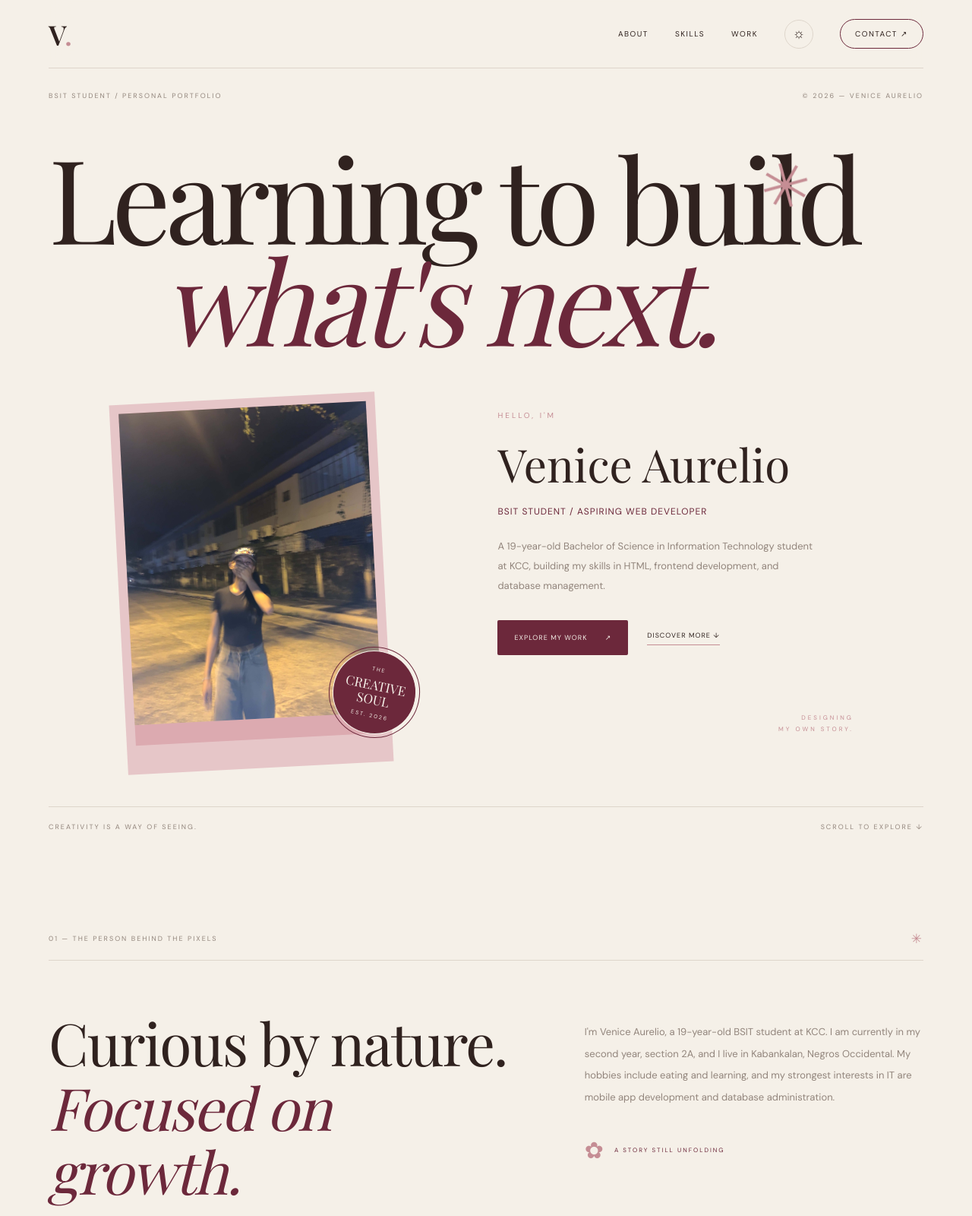
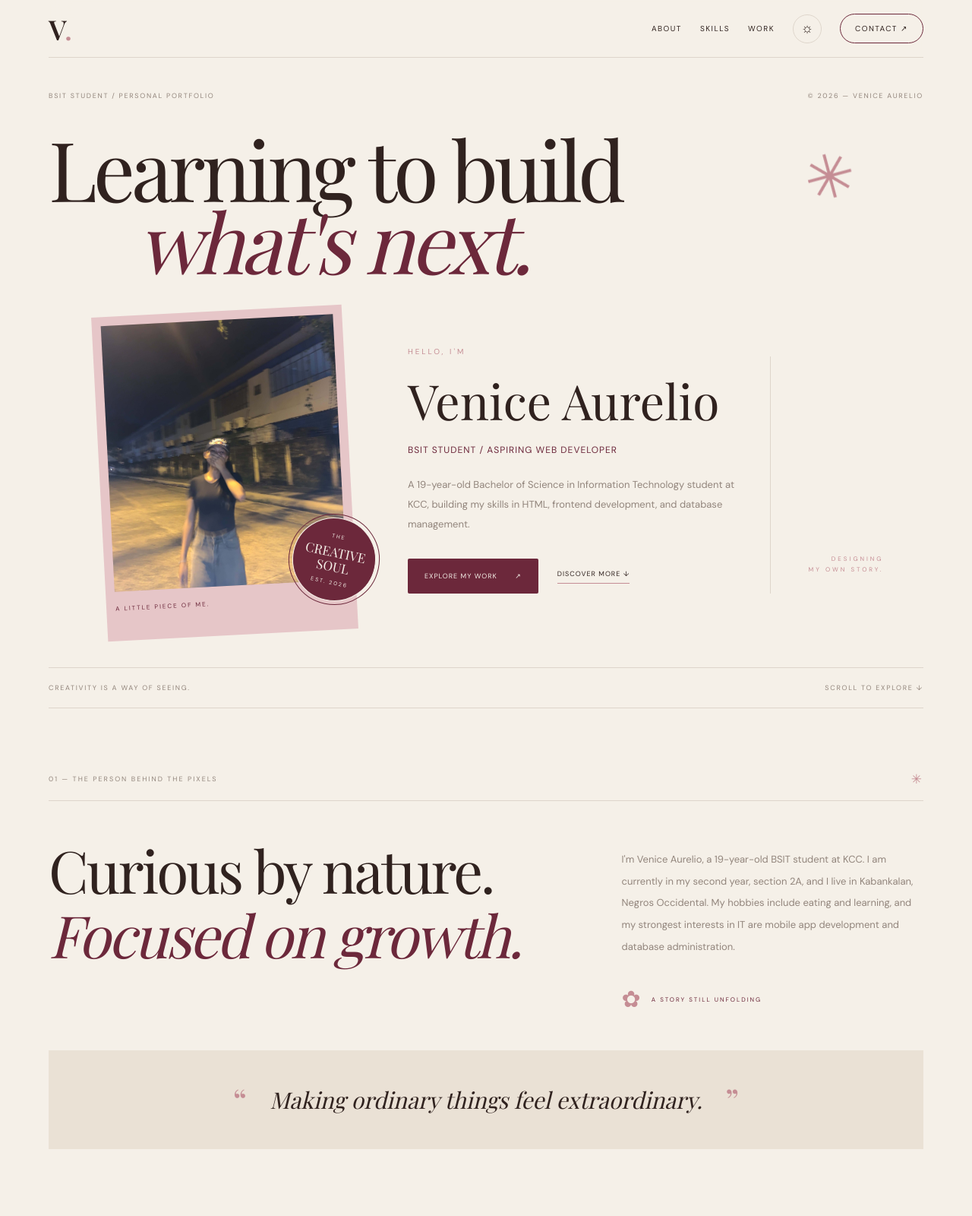
Before and after one commit to venice-aurelio/aurelio-project-1, a plain HTML site: page index.html in a window 1280 px wide. Shown: the top 1600 px of the page at 76% size. Drawn offline with nearby package versions, Linux system fonts and the light colour scheme; a web font is replaced by a local one.

Commit message:
improve the layout

```diff
--- a/assets/style.css
+++ b/assets/style.css
@@ -902,6 +902,176 @@ a {
     color: var(--burgundy);
 }
 
+/* DASHBOARD COMPOSITION */
+
+.nav {
+    height: 76px;
+}
+
+.nav-menu {
+    gap: 24px;
+}
+
+.hero {
+    min-height: 720px;
+    border-bottom: 1px solid var(--border);
+}
+
+.hero-topline,
+.hero-bottomline {
+    letter-spacing: 1.7px;
+}
+
+.hero-title {
+    padding: 42px 0 28px;
+}
+
+.hero-title h1 {
+    max-width: 900px;
+    font-size: clamp(72px, 8.5vw, 118px);
+    letter-spacing: -5px;
+}
+
+.flower-one {
+    right: 8%;
+    top: 48px;
+}
+
+.hero-layout {
+    grid-template-columns: minmax(260px, 0.72fr) minmax(420px, 1.28fr);
+    gap: 7%;
+    align-items: center;
+    padding: 18px 3% 42px;
+}
+
+.hero-profile {
+    max-width: 330px;
+    justify-self: end;
+}
+
+.profile-image img,
+.profile-fallback {
+    height: 350px;
+}
+
+.profile-fallback {
+    font-size: 82px;
+}
+
+.profile-stamp {
+    right: -34px;
+}
+
+.hero-info {
+    display: grid;
+    grid-template-columns: 1fr minmax(150px, 0.38fr);
+    column-gap: 35px;
+    align-items: end;
+    padding: 20px 0 28px;
+}
+
+.hero-info .tiny-label,
+.hero-info h2,
+.hero-info .hero-role,
+.hero-info .hero-bio,
+.hero-info .hero-links {
+    grid-column: 1;
+}
+
+.hero-info h2 {
+    font-size: clamp(48px, 5vw, 72px);
+}
+
+.hero-bio {
+    max-width: 560px;
+}
+
+.hero-side-note {
+    grid-column: 2;
+    grid-row: 2 / span 4;
+    align-self: stretch;
+    justify-content: flex-end;
+    margin: 0;
+    padding: 25px 18px;
+    border-left: 1px solid var(--border);
+}
+
+.section {
+    padding: 82px 0;
+}
+
+.intro-grid {
+    grid-template-columns: minmax(420px, 1.25fr) minmax(280px, 0.75fr);
+    padding: 48px 0;
+}
+
+.intro-grid h2,
+.work-heading h2,
+.journey > h2 {
+    letter-spacing: -3px;
+}
+
+.quote-strip {
+    min-height: 130px;
+}
+
+.skills {
+    margin: 32px 0;
+    border-radius: 8px;
+}
+
+.skills-title {
+    padding: 42px 0;
+}
+
+.skill-row {
+    grid-template-columns: 56px 1.15fr 1fr 40px;
+}
+
+.work-heading {
+    padding: 44px 0;
+}
+
+.work-grid {
+    grid-template-columns: repeat(2, minmax(0, 1fr));
+    gap: 38px 28px;
+}
+
+.work-offset {
+    margin-top: 72px;
+}
+
+.art-box {
+    height: 350px;
+}
+
+.journey {
+    max-width: 1180px;
+}
+
+.journey > h2 {
+    margin: 44px 0;
+}
+
+.journey-item {
+    grid-template-columns: 150px minmax(0, 1fr) 40px;
+    padding: 26px 0;
+}
+
+.contact {
+    min-height: 520px;
+    border-radius: 8px;
+}
+
+.contact h2 {
+    max-width: 900px;
+    margin: 55px 0 24px;
+}
+
+.contact-footer {
+    margin-top: 70px;
+}
+
 /* TABLET */
 
 @media (max-width: 900px) {
@@ -1011,6 +1181,18 @@ a {
         grid-template-columns: 1fr;
         gap: 60px;
         padding: 20px 5% 35px;
+    }
+
+    .hero-info {
+        display: block;
+    }
+
+    .hero-side-note {
+        display: flex;
+        align-items: flex-end;
+        border-left: 0;
+        padding: 0;
+        margin-top: 45px;
     }
 
     .hero-profile {
```
